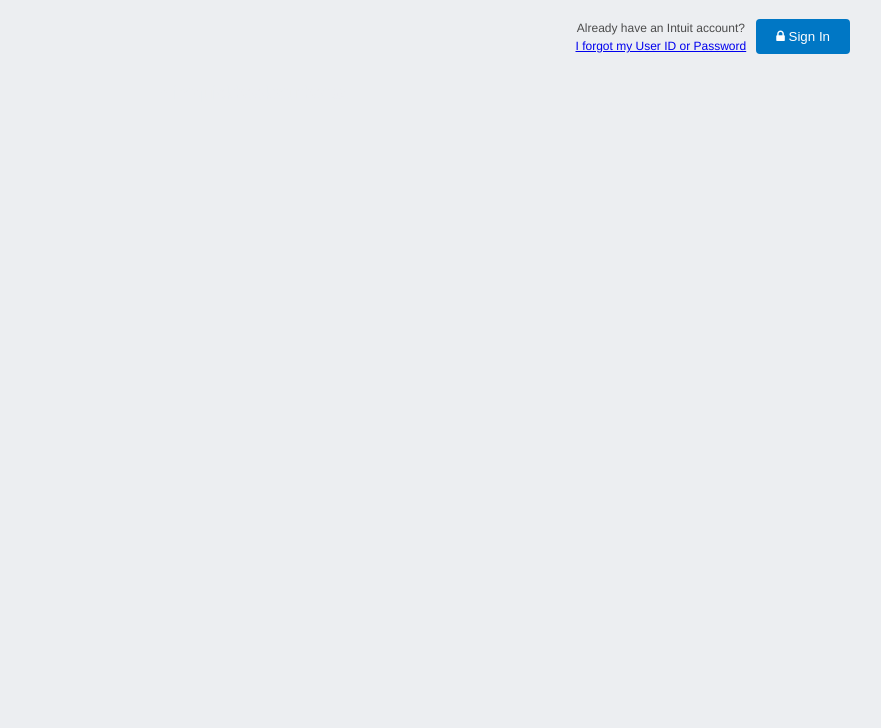
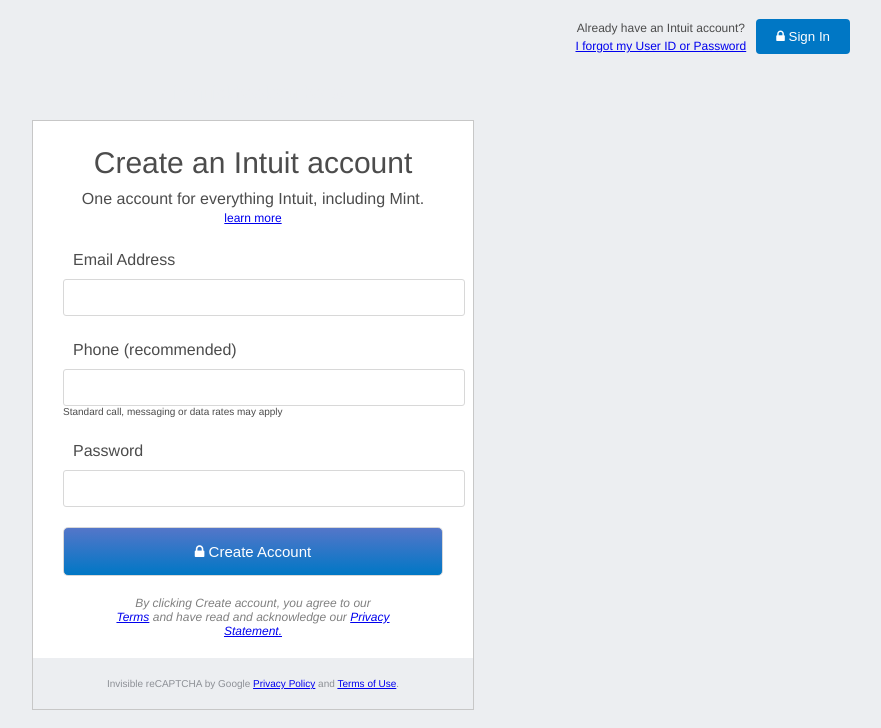
Before and after one commit to BigWizzo/html-form, a plain HTML site: page index.html in a window 1280 px wide. Shown: the whole page, without its empty margins (387-1268 px from the left). Drawn offline with Linux system fonts and the light colour scheme.

Commit message:
add form and its styles

```diff
--- a/css/style.css
+++ b/css/style.css
@@ -87,3 +87,97 @@
   .icon-col > img {
     height: 23px;
   }
+
+  /* form starts here */
+
+/* ******************************************************************** */
+.form-col {
+  grid-area: form-col;
+  display: flex;
+  justify-content: center;
+}
+
+.form-col > form {
+  padding: 15px 30px;
+  background-color: #fff;
+  border: 1px solid #c7c7c7;
+  width: 380px;
+}
+
+.form-col > form > div > p.create {
+  font-size: 30px;
+  font-weight: 300;
+  padding: 10px 0;
+}
+
+.footer > p > a {
+  font-size: 12px;
+  color: #4c4c4c;
+  text-decoration: none;
+}
+
+.form-col > form > div > a {
+  font-size: 12px;
+}
+
+.form-col > form > div > label {
+  display: block;
+  width: 100%;
+  padding: 10px;
+  text-align: left;
+  margin-top: 15px;
+}
+
+.form-col > form > div > input {
+  display: inline-block;
+  width: 100%;
+  padding: 10px 10px;
+  border: 1px solid #d8d8d8;
+  border-radius: 3px;
+}
+
+.form-col > form > div > p.phone-terms {
+  font-size: 10px;
+  text-align: left;
+}
+
+.form-col > form > div > button {
+  width: 100%;
+  padding: 15px 0;
+  margin: 20px 0;
+  border: 1px solid #d8d8d8;
+  border-radius: 5px;
+  text-transform: capitalize;
+  cursor: pointer;
+  background: linear-gradient(to bottom, #5476c9 0%, #0077c5 100%);
+  color: white;
+  font-size: 15px;
+}
+
+.footer > p {
+  margin-bottom: 0;
+}
+
+.form-col > form > p {
+  text-align: center;
+  font-size: 12px;
+  font-style: italic;
+  color: gray;
+  margin: 0;
+}
+
+.form-col > form > div > p {
+  margin: 0;
+}
+
+.form-col > form > div.form-footer {
+  background: #eceef1;
+  margin: 20px -30px -15px -30px;
+  padding: 20px;
+  text-align: center;
+}
+
+.form-col > form > div.form-footer > p {
+  font-size: 10px;
+  color: #8d9096;
+}
--- a/index.html
+++ b/index.html
@@ -39,6 +39,39 @@
         turbotax
       </div>
 
+      <div class="form-col">
+        <form action="#" method="get">
+          <div>
+            <p class="create">Create an Intuit account</p>
+            <p>One account for everything Intuit, including Mint.</p>
+            <a href="#">learn more</a>
+          </div>
+          <div>
+            <label for="email">Email Address</label>
+            <input id="email" type="text" name="email">
+            <label for="phone">Phone <span class="recommended">(recommended)</span></label>
+            <input id="phone" type="text" name="tel">
+            <p class="phone-terms">Standard call, messaging or data rates may apply</p>
+            <label for="password">Password</label>
+            <input id="password" type="text" name="password">
+            <button type="submit">
+              <i class="fa fa-lock" aria-hidden="true"></i>
+              create account
+            </button>
+          </div>
+          <p>
+            By clicking Create account, you agree to our
+            <br>
+            <a href="#">Terms</a> and have read and acknowledge our <a href="#">Privacy
+              <br>
+              Statement.</a>
+          </p>
+          <div class="form-footer">
+            <p>Invisible reCAPTCHA by Google <a href="#">Privacy Policy</a> and <a href="#">Terms of Use</a>.</p>
+          </div>
+        </form>
+      </div>
+
 
      <div>
 
```
Also changed, not shown: 1 other file.
